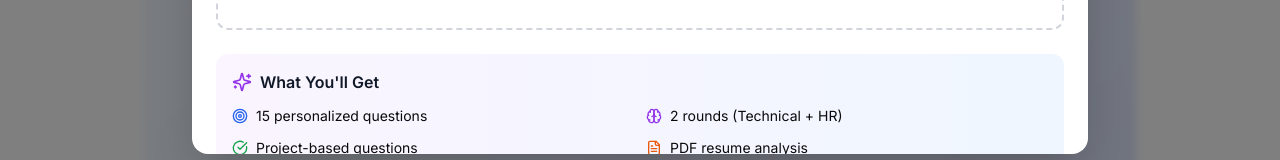
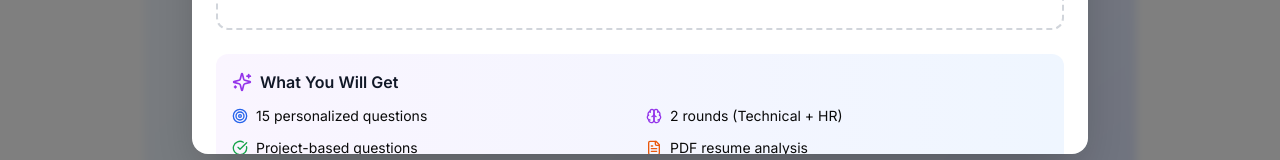
Before and after one commit to ayush5718/AI-Mock-Interview-WebApp, a Next.js app: page /dashboard/resume-interview in a window 1280 px wide. Shown: the part 606-766 px from the top of the page. Built offline with nearby package versions, Linux system fonts and the light colour scheme; no server answers.

Commit message:
fixed eslint errors

```diff
--- a/app/dashboard/_components/ResumeUpload.tsx
+++ b/app/dashboard/_components/ResumeUpload.tsx
@@ -611,7 +611,7 @@ ACTIVITIES:
           <div className="bg-gradient-to-r from-purple-50 to-blue-50 rounded-xl p-4">
             <h3 className="font-semibold text-gray-900 mb-3 flex items-center gap-2">
               <Sparkles className="w-5 h-5 text-purple-600" />
-              What You'll Get
+              What You Will Get
             </h3>
             <div className="grid grid-cols-1 md:grid-cols-2 gap-3 text-sm">
               <div className="flex items-center gap-2">
--- a/app/how-it-works/page.tsx
+++ b/app/how-it-works/page.tsx
@@ -263,7 +263,7 @@ function AIGenerationVisual() {
         className="bg-gradient-to-r from-purple-50 to-pink-50 p-4 rounded-xl border border-purple-200"
       >
         <div className="text-xs font-medium text-purple-700 mb-2">Sample Question:</div>
-        <div className="text-sm text-gray-700">"Tell me about the React project mentioned in your resume..."</div>
+        <div className="text-sm text-gray-700">Tell me about the React project mentioned in your resume...</div>
       </motion.div>
     </div>
   );
```
